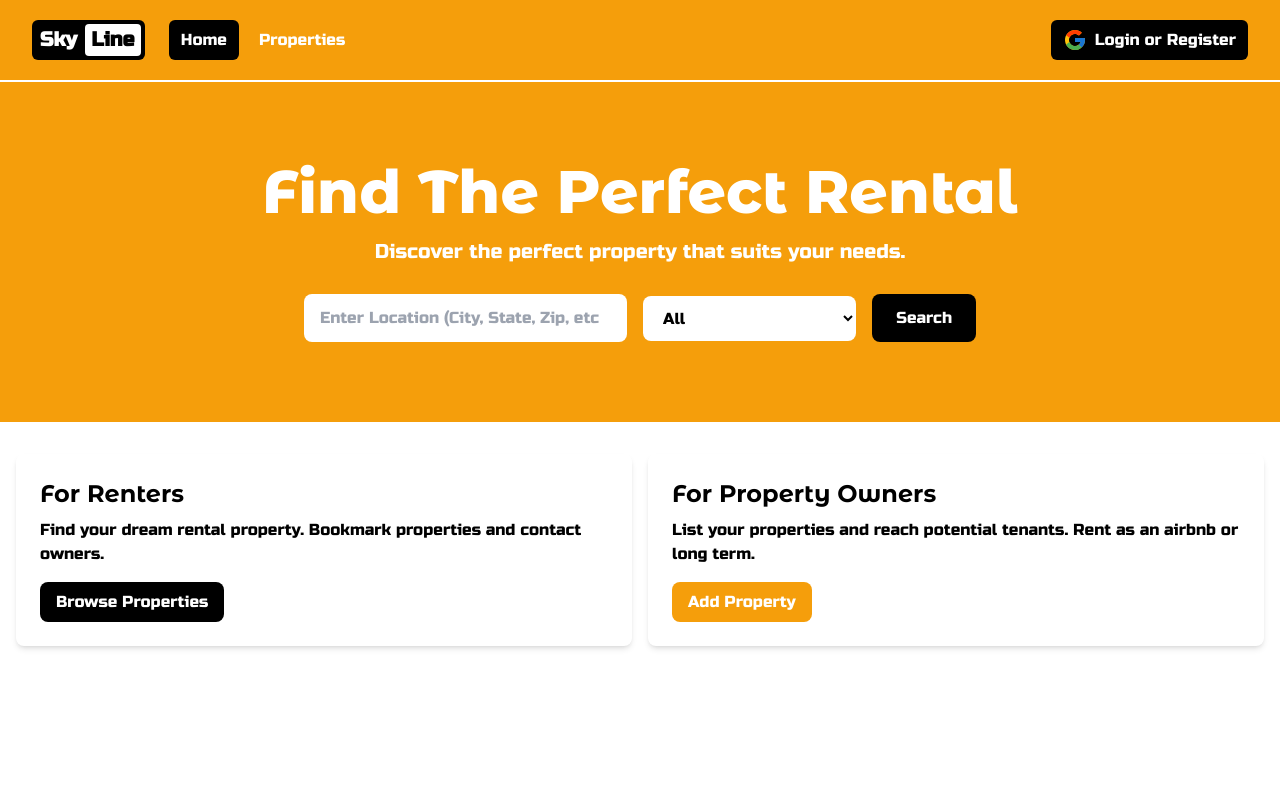
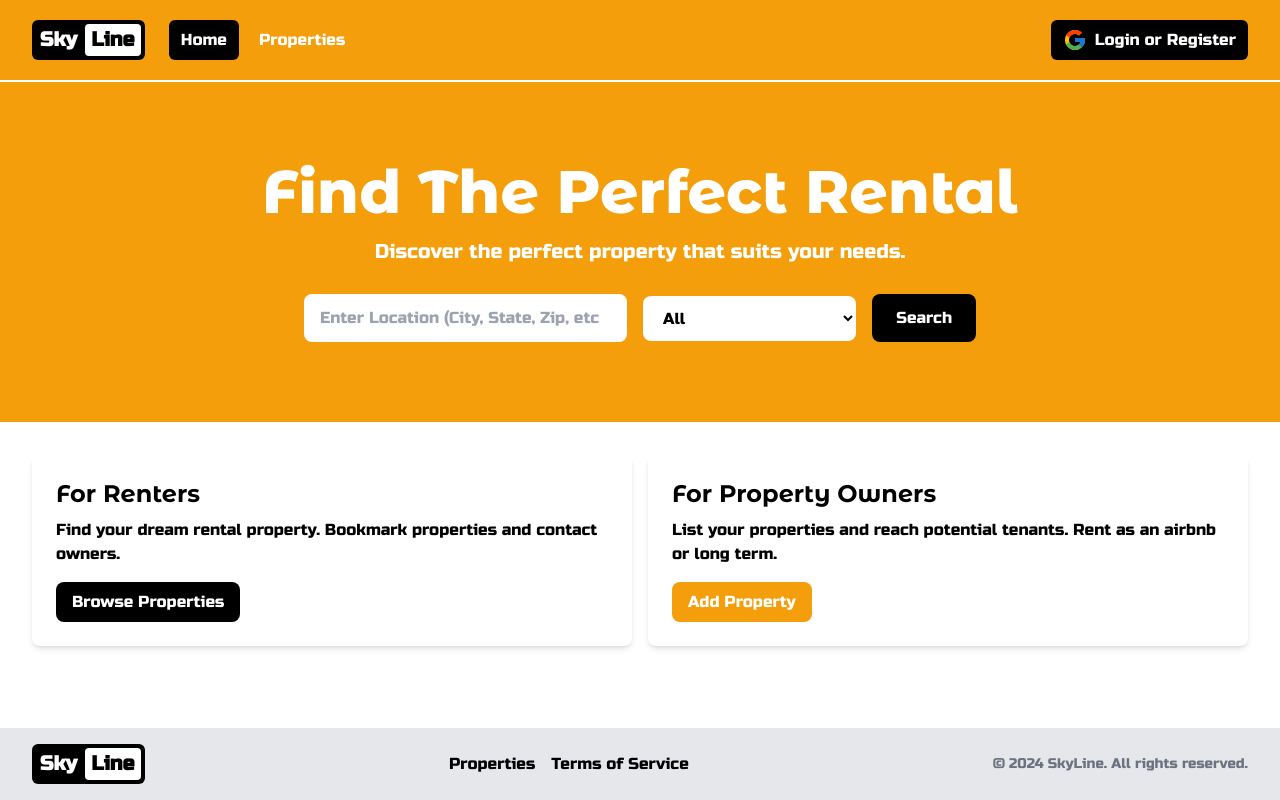
Before and after one commit to jackal7819/sky-line, a Next.js app: page / in a window 1280 px wide. Built offline with nearby package versions, Linux system fonts and the light colour scheme.

Commit message:
Add Footer

```diff
--- a/app/layout.tsx
+++ b/app/layout.tsx
@@ -1,5 +1,6 @@
 import './globals.css';
 
+import Footer from '@/components/Footer'
 import Navbar from '@/components/Navbar';
 import type { Metadata } from 'next';
 
@@ -17,9 +18,10 @@ export default function RootLayout({
 }>) {
 	return (
 		<html lang='en'>
-			<body>
+			<body className='flex flex-col min-h-screen'>
 				<Navbar />
 				<main>{children}</main>
+				<Footer />
 			</body>
 		</html>
 	);
--- a/app/page.tsx
+++ b/app/page.tsx
@@ -1,5 +1,5 @@
 import Hero from '@/components/Hero';
-import InfoBoxes from '@/components/InfoBoxes'
+import InfoBoxes from '@/components/InfoBoxes';
 
 export default function Home() {
 	return (
--- /dev/null
+++ b/components/Footer.tsx
@@ -0,0 +1,39 @@
+import Link from 'next/link';
+import Logo from './Logo';
+
+export default function Footer() {
+	return (
+		<footer className='py-4 mt-auto bg-gray-200'>
+			<div className='flex flex-col items-center justify-between px-2 mx-auto md:flex-row max-w-screen-2xl sm:px-6 lg:px-8'>
+				<div className='mb-4 md:mb-0'>
+					<Logo />
+				</div>
+				<div className='flex flex-wrap justify-center mb-4 md:justify-start md:mb-0'>
+					<ul className='flex space-x-4'>
+						<li>
+							<Link
+								href='/properties'
+								className='duration-500 hover:text-gray-500'
+							>
+								Properties
+							</Link>
+						</li>
+						<li>
+							<Link
+								href='/terms'
+								className='duration-500 hover:text-gray-500'
+							>
+								Terms of Service
+							</Link>
+						</li>
+					</ul>
+				</div>
+				<div>
+					<p className='mt-2 text-sm text-gray-500 md:mt-0'>
+						&copy; 2024 SkyLine. All rights reserved.
+					</p>
+				</div>
+			</div>
+		</footer>
+	);
+}
--- a/components/Hero.tsx
+++ b/components/Hero.tsx
@@ -1,7 +1,7 @@
 export default function Hero() {
 	return (
 		<section className='py-20 mb-4 bg-amber-500'>
-			<div className='flex flex-col items-center px-4 mx-auto max-w-screen-2xl sm:px-6 lg:px-8'>
+			<div className='flex flex-col items-center px-2 mx-auto max-w-screen-2xl sm:px-6 lg:px-8'>
 				<div className='text-center'>
 					<h1 className='text-4xl font-extrabold text-white sm:text-5xl md:text-6xl'>
 						Find The Perfect Rental
--- a/components/InfoBoxes.tsx
+++ b/components/InfoBoxes.tsx
@@ -2,8 +2,8 @@ import InfoBox from './InfoBox';
 
 export default function InfoBoxes() {
 	return (
-		<section className='m-auto container-xl lg:container'>
-			<div className='grid grid-cols-1 gap-4 p-4 rounded-lg md:grid-cols-2'>
+		<section className='px-2 mx-auto max-w-screen-2xl sm:px-6 lg:px-8'>
+			<div className='grid grid-cols-1 gap-4 py-4 rounded-lg md:grid-cols-2'>
 				<InfoBox
 					title='For Renters'
 					text='Find your dream rental property. Bookmark properties and contact owners.'
--- /dev/null
+++ b/components/Logo.tsx
@@ -0,0 +1,17 @@
+import Link from 'next/link';
+
+export default function Logo() {
+	return (
+		<Link
+			href='/'
+			className='flex items-center justify-center p-1 text-xl font-semibold duration-300 bg-black rounded-md group hover:bg-white'
+		>
+			<span className='ml-1 mr-2 text-white duration-300 group-hover:text-amber-500'>
+				Sky
+			</span>
+			<span className='flex items-center justify-center h-8 text-black duration-300 bg-white rounded w-14 group-hover:text-white group-hover:bg-amber-500'>
+				Line
+			</span>
+		</Link>
+	);
+}
--- a/components/Navbar.tsx
+++ b/components/Navbar.tsx
@@ -5,6 +5,7 @@ import { FaBars, FaRegBell, FaRegUser } from 'react-icons/fa';
 import { FcGoogle } from 'react-icons/fc';
 import { usePathname } from 'next/navigation';
 import { useState } from 'react';
+import Logo from './Logo';
 
 export default function Navbar() {
 	const pathname = usePathname();
@@ -26,17 +27,7 @@ export default function Navbar() {
 					</div>
 					<div className='flex items-center justify-center flex-1 md:items-stretch md:justify-start'>
 						{/* LOGO */}
-						<Link
-							href='/'
-							className='flex items-center justify-center p-1 text-xl font-semibold duration-300 bg-black rounded-md group hover:bg-white'
-						>
-							<span className='ml-1 mr-2 text-white duration-300 group-hover:text-amber-500'>
-								Sky
-							</span>
-							<span className='flex items-center justify-center h-8 text-black duration-300 bg-white rounded w-14 group-hover:text-white group-hover:bg-amber-500'>
-								Line
-							</span>
-						</Link>
+						<Logo />
 						{/* DESKTOP MENU HIDDEN BELOW MD SCREENS */}
 						<div className='hidden 2xl:text-xl md:ml-6 md:block 2xl:ml-20'>
 							<div className='flex space-x-2 2xl:space-x-6'>
```
